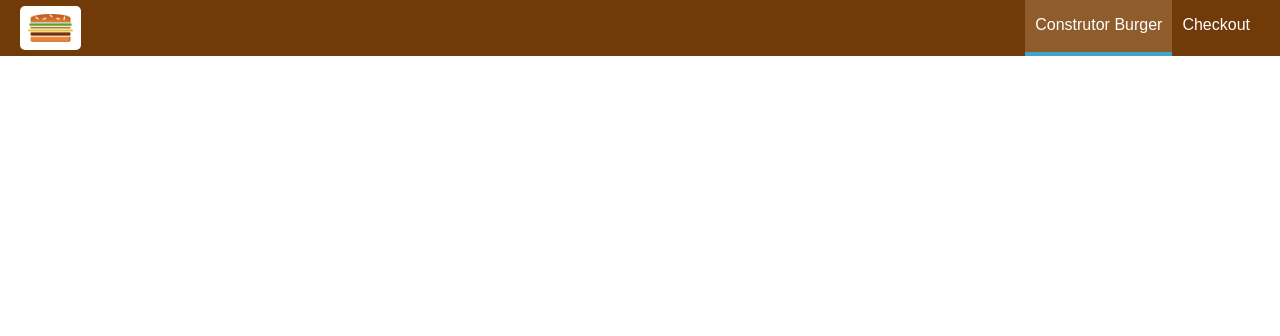
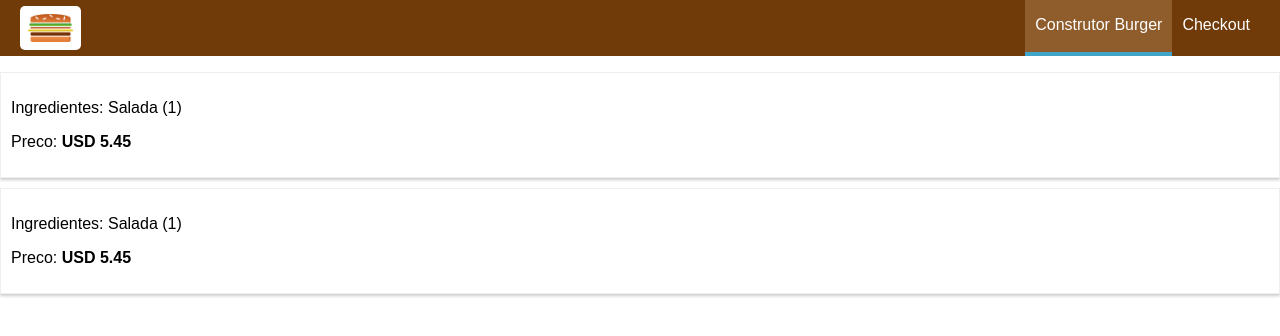
Before and after one commit to codingscode/React-24-new, a React app: page /pedidos in a window 1280 px wide. Shown: the top 336 px of the page. Built offline with nearby package versions, Linux system fonts and the light colour scheme.

Commit message:
parte 43

```diff
--- a/src/App.js
+++ b/src/App.js
@@ -4,6 +4,7 @@ import {Route, Switch} from 'react-router-dom'
 import Layout from './componentes/Layout/Layout'
 import BurgerConstrutor from './containers/BurgerConstrucao/burgerConstrutor'
 import Verificacao from './containers/Verificacao/Verificacao'
+import Pedidos from './containers/Pedidos/Pedidos'
 
 class App extends Component {
 
@@ -13,6 +14,7 @@ class App extends Component {
           <Layout>
              <Switch>
                   <Route path="/verificacao" component={Verificacao}/>
+                  <Route path="/pedidos" component={Pedidos}/>
                   <Route path="/" exact component={BurgerConstrutor}/>
              </Switch>
           </Layout>
--- /dev/null
+++ b/src/componentes/Pedido/Pedido.css
@@ -0,0 +1,8 @@
+.Pedido {
+    width: 100%;
+    border: 1px solid #eee;
+    box-shadow: 0 2px 3px #ccc;
+    padding: 10px;
+    margin: 10px auto;
+    box-sizing: border-box;
+}
--- /dev/null
+++ b/src/componentes/Pedido/Pedido.js
@@ -0,0 +1,12 @@
+import React from 'react'
+
+import classes from './Pedido.css'
+
+const pedido = (props) => (
+    <div className={classes.Pedido}>
+        <p>Ingredientes: Salada (1)</p>
+        <p>Preco: <strong>USD 5.45</strong></p>
+    </div>
+)
+
+export default pedido
--- /dev/null
+++ b/src/containers/Pedidos/Pedidos.js
@@ -0,0 +1,16 @@
+import React, {Component} from 'react'
+
+import Pedido from '../../componentes/Pedido/Pedido'
+
+class Pedidos extends Component {
+    render() {
+        return (
+            <div>
+                <Pedido />
+                <Pedido />
+            </div>
+        )
+    }
+}
+
+export default Pedidos
```
